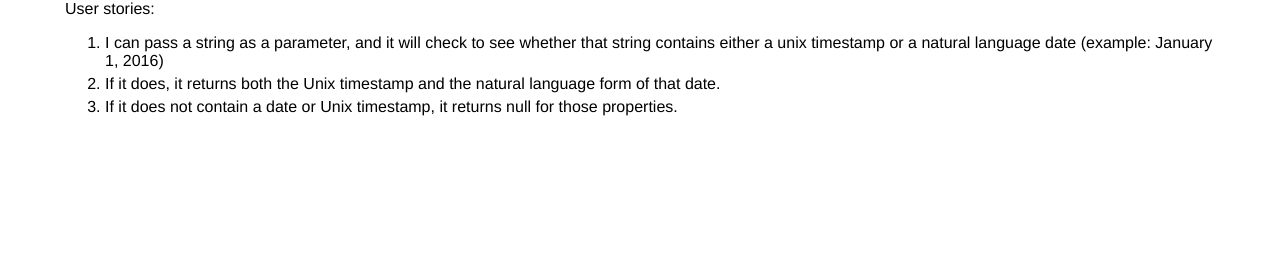
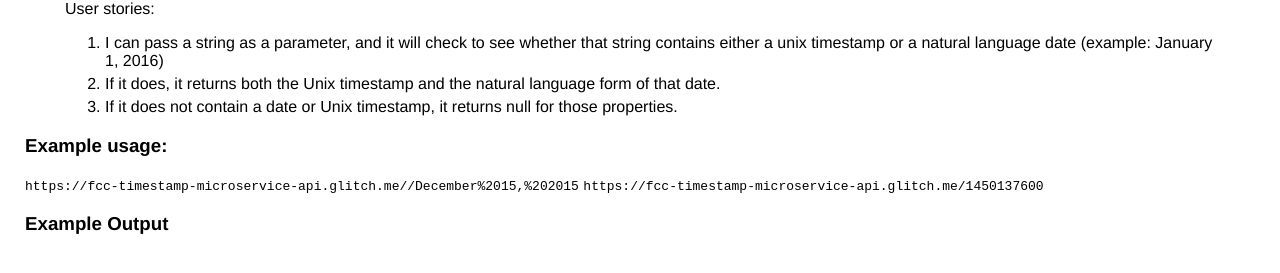
Before and after one commit to ismailshuaau/fcc-timestamp-microservice-api, a website: page views/index.html in a window 1280 px wide. Shown: the part 83-356 px from the top of the page. Drawn offline with Linux system fonts and the light colour scheme.

Commit message:
🍍💪 Checkpoint ./package.json:752033/178 ./README.md:752033/403 ./views/index.html:752033/330

```diff
--- a/views/index.html
+++ b/views/index.html
@@ -25,6 +25,11 @@
           <li>If it does not contain a date or Unix timestamp, it returns null for those properties.</li>
         </ol>
       </blockquote>
+      <h3>Example usage:</h3>
+      <code>https://fcc-timestamp-microservice-api.glitch.me//December%2015,%202015</code>
+      <code>https://fcc-timestamp-microservice-api.glitch.me/1450137600</code>
+      <h3>Example Output</h3>
+      <code></code>
     </main>
 
   </body>
```
